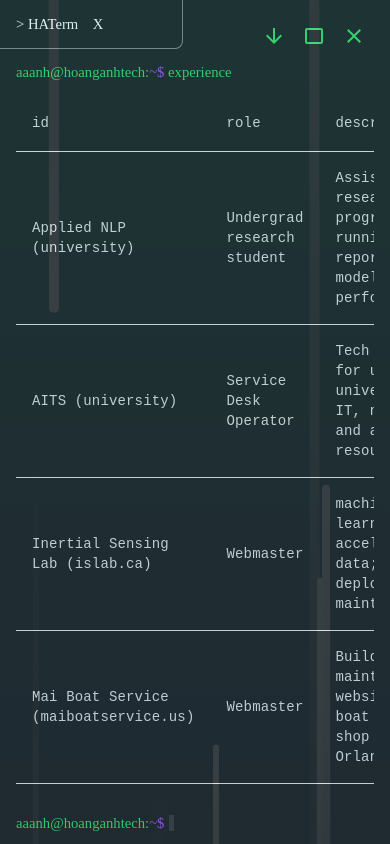
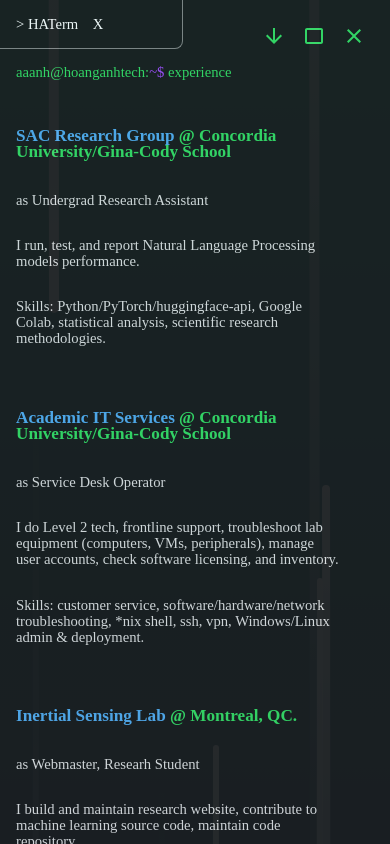
Before and after one commit to zasshuwu/nogamioka, a Next.js app: page / in a window 390 px wide. Both pictures are taken after a click on the button 200 px from the left and 615 px from the top of the page. Shown: the top 844 px of the page. Built offline with nearby package versions, Linux system fonts and the light colour scheme.

Commit message:
done redesign experience

```diff
--- a/components/main.js
+++ b/components/main.js
@@ -70,7 +70,7 @@
 		boxShadow: "3px 7px 15px 0px rgba(0,0,0,0.74)",
 		[theme.breakpoints.down("sm")]: {
 			borderRadius: 0,
-			opacity: '0.8',
+			opacity: '0.9',
 			minHeight: '100vh'
 		},
 	},
@@ -133,15 +133,45 @@
 			background: "#333333",
 			transition: "500ms ease"
 		}
+	},
+	experience: {
+		display: 'flex',
+		flexDirection: 'column',
+		"& p": {
+			color: "#ddd"
+		},
+		maxWidth: "70vw",
+		[theme.breakpoints.down("sm")]: {
+			maxWidth: "100vw",
+			maxHeight: "100vh"
+		},
+		maxHeight: "70vh",
+		overflowY: "scroll",
+	},
+	experienceEntry: {
+		margin: "1rem",
+		marginLeft: "0",
+		// minHeight: '200px',
+		alignItems: 'center',
+		paddingRight: '1rem'
+	},
+	experienceText: {
+		display: 'flex',
+		flexDirection: 'column',
+		maxWidth: "90%",
+		[theme.breakpoints.down("sm")]: {
+			maxWidth: "100vw"
+		}
+	},
+	experienceDemo: {
+		[theme.breakpoints.down("sm")]: {
+			display: 'none'
+		},
+		"& img": {
+			maxWidth: "100%",
+			maxHeight: "600px",
+		}
 	}
-	// copyright: {
-	// 	position: "absolute",
-	// 	bottom: "2%",
-	// 	[theme.breakpoints.down("md")]: {
-	// 		display: "none",
-	// 	},
-	// 	color: "#000",
-	// },
 }));
 
 const MainContent = ({ command }) => {
@@ -322,28 +352,7 @@
 	function createData(id, role, description) {
 		return { id, role, description };
 	}
-	const experienceRows = [
-		createData(
-			"Applied NLP (university)",
-			"Undergrad research student",
-			"Assist research progress by running and reporting models performance"
-		),
-		createData(
-			"AITS (university)",
-			"Service Desk Operator",
-			"Tech support for utilizing university's IT, network, and account resources"
-		),
-		createData(
-			"Inertial Sensing Lab (islab.ca)",
-			"Webmaster",
-			"machine learning on accelerometric data; build, deploy, maintain wiki"
-		),
-		createData(
-			"Mai Boat Service (maiboatservice.us)",
-			"Webmaster",
-			"Build and maintain website for a boat repair shop in Orlando, Fl."
-		),
-	];
+
 	return (
 		<div style={{ margin: "1rem" }}>
 			<p>
@@ -351,28 +360,46 @@
 				<span style={{ color: "#9f43fa" }}>~$</span>
 				{" " + command}
 			</p>
-			<TableContainer>
-				<Table className={classes.table} aria-label="simple table">
-					<TableHead>
-						<TableRow>
-							<TableCell>id</TableCell>
-							<TableCell>role</TableCell>
-							<TableCell>description</TableCell>
-						</TableRow>
-					</TableHead>
-					<TableBody>
-						{experienceRows.map((experienceRow) => (
-							<TableRow key={experienceRow.name}>
-								<TableCell component="th" scope="row">
-									{experienceRow.id}
-								</TableCell>
-								<TableCell>{experienceRow.role}</TableCell>
-								<TableCell>{experienceRow.description}</TableCell>
-							</TableRow>
-						))}
-					</TableBody>
-				</Table>
-			</TableContainer>
+
+			<div className={classes.experience}>
+				<div className={classes.experienceEntry}>
+					<div className={classes.experienceText}>
+						<h3><a href="https://users.encs.concordia.ca/~sac/">SAC Research Group</a> @ Concordia University/Gina-Cody School</h3>
+						<p>as Undergrad Research Assistant</p>
+						<p>I run, test, and report Natural Language Processing models performance.</p>
+						<p>Skills: Python/PyTorch/huggingface-api, Google Colab, statistical analysis, scientific research methodologies.</p>
+					</div>
+					{/* <div className={classes.experienceDemo}></div> */}
+				</div>
+				<div className={classes.experienceEntry}>
+					<div className={classes.experienceText}>
+						<h3><a href="https://www.concordia.ca/ginacody/aits.html">Academic IT Services</a> @ Concordia University/Gina-Cody School</h3>
+						<p>as Service Desk Operator</p>
+						<p>I do Level 2 tech, frontline support, troubleshoot lab equipment (computers, VMs, peripherals), manage user accounts, check software licensing, and inventory.</p>
+						<p>Skills: customer service, software/hardware/network troubleshooting, *nix shell, ssh, vpn, Windows/Linux admin & deployment.</p>
+					</div>
+					{/* <div className={classes.experienceDemo}></div> */}
+				</div>
+				<div className={classes.experienceEntry}>
+					<div className={classes.experienceText}>
+						<h3><a href="https://islab.ca">Inertial Sensing Lab</a> @ Montreal, QC.</h3>
+						<p>as Webmaster, Researh Student</p>
+						<p>I build and maintain research website, contribute to machine learning source code, maintain code repository</p>
+						<p>Skills: web app deployment, web API, postgreSQL, HTML+CSS+JS, Dev[Sec]Ops, SysAdmin, technical doc, machine learning, stats analysis, programming</p>
+					</div>
+					<div className={classes.experienceDemo}><img src="/islabca.jpg"></img></div>
+				</div>
+				<div className={classes.experienceEntry}>
+					<div className={classes.experienceText}>
+						<h3><a href="https://maiboatservice.us">Mai Boat Service</a> @ Orlando, Fl.</h3>
+						<p>as Webmaster</p>
+						<p>I build and maintain customer-facing website, increase customer interaction and intake. The website is within top 5 related search result 100% of all time.</p>
+						<p>Skills: React with Next, web API, [Google] SEO.</p>
+					</div>
+					<div className={classes.experienceDemo}><img src="/mbsus.jpg"></img></div>
+				</div>
+			</div>
+
 			<br></br>
 			<p>
 				<span style={{ color: customTheme.palette.primary.main }}>aaanh@hoanganhtech:</span>
```
Also changed, not shown: public/islabca.jpg (added), public/mbsus.jpg (added).
